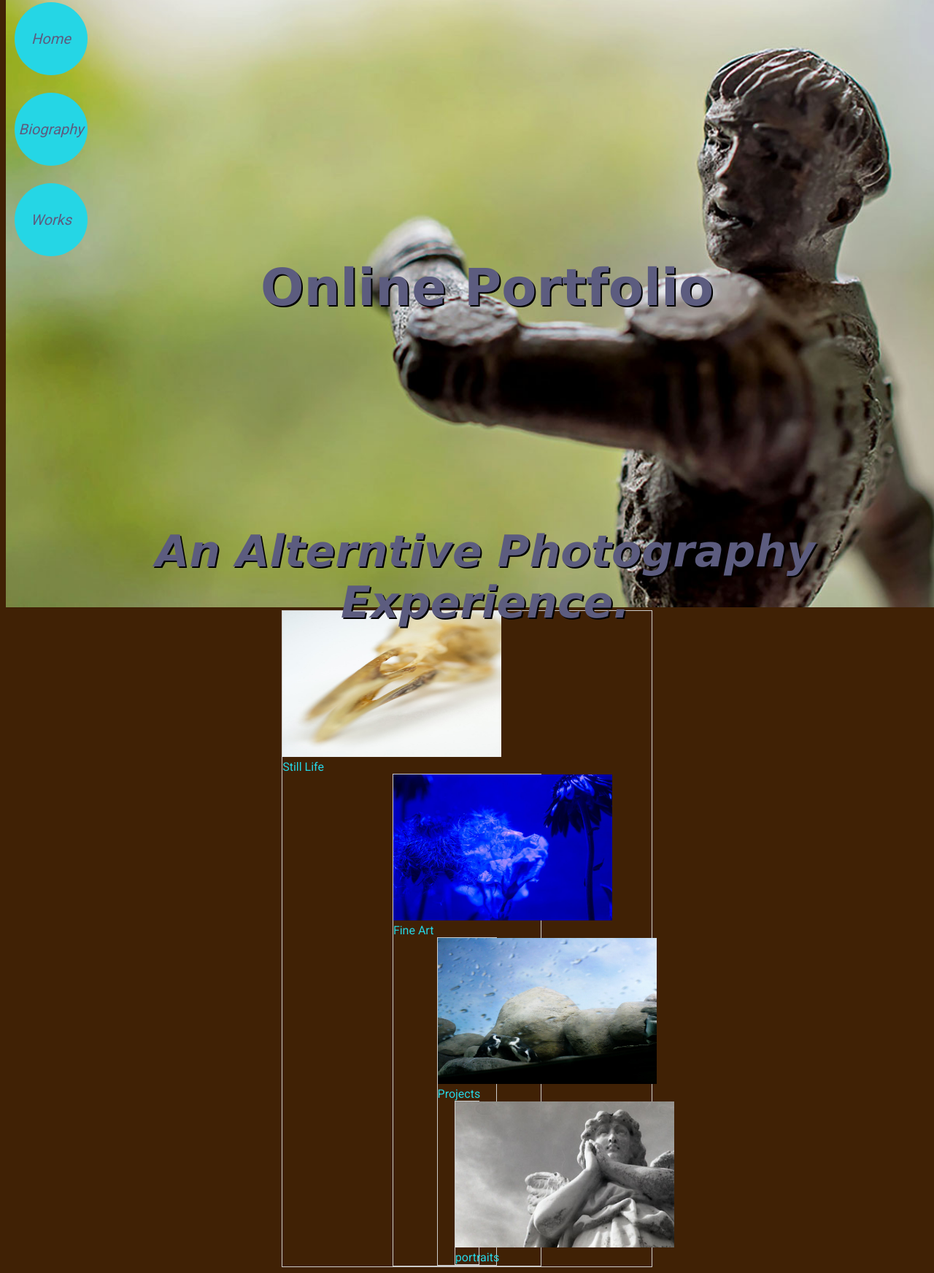
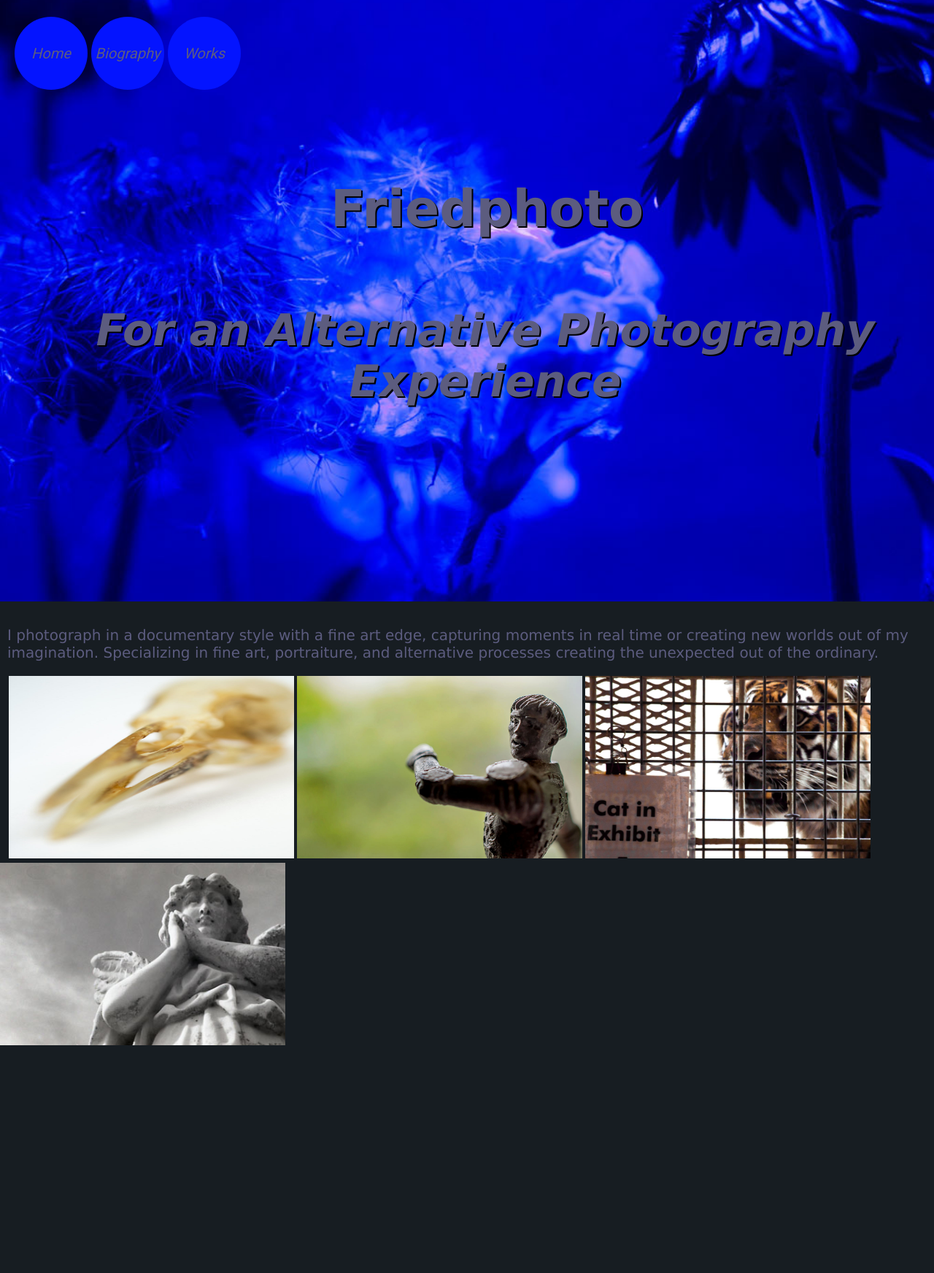
Before and after one commit to friedphoto/friedphoto.github.io, a plain HTML site: page unit4/index.html in a window 1280 px wide. Shown: the part 27-1771 px from the top of the page at 73% size. After the commit the page ends 1463 px from the top, so only its background shows below. Drawn offline with Linux system fonts and the light colour scheme.

Commit message:
update unit 4

```diff
--- a/unit4/css/style.css
+++ b/unit4/css/style.css
@@ -1,13 +1,16 @@
 
 body {
 	color: #25D6E5;
-	background-color: #402105;
+	background-color: #171d22;
+	background-image: url ("images/flowers.jpg");
 	font-family: "Roboto", sans-serif;
+	margin: 0;
+	padding:0;
 	}
 
 .cir {
 
-	background-color:#25D6E5 ;
+	background-color:#0414FF;
 	width: 100px;
 	height: 100px;
 	border-radius:100%;
@@ -24,49 +27,23 @@ body {
 	width: 100%; /* for IE 6 */
 }
 
-div.gallery{
-	border: 1px solid #ccc;
-	display: block;
-	margin: auto;
-	width:40%;
+
+.image img {
+	width:100vw;
 }
 
-   .left {
-	position: relative;
-	left: 0px;
-	width: 22%;
-	height: auto;
-	bottom: 100px;
-	top: -20px;
-	right: 5px;
-}
-.centered {
-	position: relative;
-	left: 5px;
-	width: 30%;
-	bottom: 0px;
-	top: -110px;
-	right: 5px
 
-}
-.right {
-	position: absolute;
-	right: 0px;
-	width: 300px;
-	border: 3px solid #73AD21;
-	padding: 10px;
+.img-wrap {
+	display: inline-block;
+	margin: 0 0 2px 12px;
 }
 
 
 
 
-
-.image img {
-	width:100vw;
-}
 h1 {
 	position: absolute;
-	top: 200px;
+	top: 100px;
 	bottom:200px;
 	width: 100%;
 	font-size: 100px;
@@ -79,7 +56,7 @@ h1 {
 
 nav {
 	position: absolute;
-	top: 10px;
+	top: 30px;
 	left: 0;
 	width: 100%;
 	font-size: 20px;
@@ -98,7 +75,7 @@ p {
 	margin-left:.5em;
 	font-family: verdana;
 	font-size: 20px;
-	color: black;
+	color: #5C5C7F;
 }
 
 
@@ -111,7 +88,7 @@ h2 {
 }
 ul {
 	list-style-type: none;
-	color: #402105;
+	color: #0414FF;
 	border-radius:100%;
 	font-size: 20px;
 	line-height: 100px;
@@ -120,10 +97,11 @@ ul {
 	position: absolute;
 	right: 0px;
 	bottom: 0px;
-	top: 1300px;
+	top: 625px;
 	left: 1300PX;
 	vertical-align: middle;
 	padding-bottom: 20px;
+	text-decoration: none;
 }
 
 #slogan {
--- a/unit4/index.html
+++ b/unit4/index.html
@@ -11,58 +11,43 @@
 
   <body>
     <div class="image">
-     <img src="images/metalstatue.jpg" alt="Statue" title="Statue"/>
+    <img src="images/flowers.jpg" alt="flowers" title="flowers"/>
     <h1>
-     <p id="description">Online Portfolio</p>
-
-     <br/>
-     <p id="slogan">An Alterntive Photography Experience.</p>
+    <p id="description"> Friedphoto</p>
+    <p id="slogan">For an Alternative Photography Experience</p>
     </h1>
     </div>
 
+    <p> I photograph in a documentary style with a fine art edge, capturing moments in real time or creating new worlds out of my imagination. Specializing in fine art, portraiture, and alternative processes creating the unexpected out of the ordinary.</p>
 
   <ul>
-     <li><a href="mailto:cynthfish@comcast.net"class="cir">Email</a><br>
-     <li><a href="#" class="cir">Facebook</a></li>
-     <li><a href="#" class="cir">Instragram</a></li>
-     <li><a href="#" class="cir">Twitter</a></li>
+    <li><a href="mailto:cynthfish@comcast.net" class="cir">Email</a><br>
+    <li><a href="https://www.facebook.com/cynth.friedgen" class="cir">Facebook</a></li>
+    <li><a href="https://www.instagram.com/friedphoto88/" class="cir">Instragram</a></li>
+    <li><a href="http://twitter.com/CynthFriedgen" class="cir">Twitter</a></li>
   </ul>
 
 
   <nav>
      <a href="#" class="cir">Home</a>
-     <br>
-     <br>
      <a href="#" class="cir">Biography</a>
-       <br>
-       <br>
      <a href="#" class="cir">Works</a>
-       <br>
+
   </nav>
 
 
-<div class="gallery">
-   <a target="_blank" href="bird skull.jpg">
-   <img src="images/bird skull.jpg" width="300" height="200"></a>
-   <div class="desc">Still Life</div>
-
- <div class="gallery">
-   <a target="_blank" href="flowers.jpg">
-   <img src="images/flowers.jpg" width="300" height="200"></a>
-   <div class="desc">Fine Art</div>
-
- <div class="gallery">
-   <a target="_blank" href="penguins.jpeg">
-   <img src="images/penguins.jpg" width="300" height="200"></a>
-   <div class="desc">Projects</div>
-
-  <div class="gallery">
-  <a target="_blank" href="angel.jpg">
-  <img src="images/angel.jpg" width="300" height="200"></a>
-  <div class="desc">portraits</div>
+  <div class="img-wrap">
+    <img width="391px" height="250px" src="images/birdskull.jpg" alt="birdskull">
+    </div>
+    <img width="391px" height="250px" src="images/metalstatue.jpg" alt="metalstaue">
+    </div>
+    <img width="391px" height="250px" src="images/tiger.jpg" alt="tiger">
+    </div>
+    <img width="391px" height="250px" src="images/angel.jpg" alt="angel">
+  </div>
 
 
-
+   <div class="after-box"></div>
 
   </body>
 </html>
```
Also changed, not shown: unit4/images/Statue holding head.jpg (deleted), unit4/images/birdskull.jpg (renamed from unit4/images/bird skull.jpg), unit4/images/pilars.jpg (added), unit4/images/tiger.jpg (added). Lines whose indentation alone changed are shown as unchanged.
